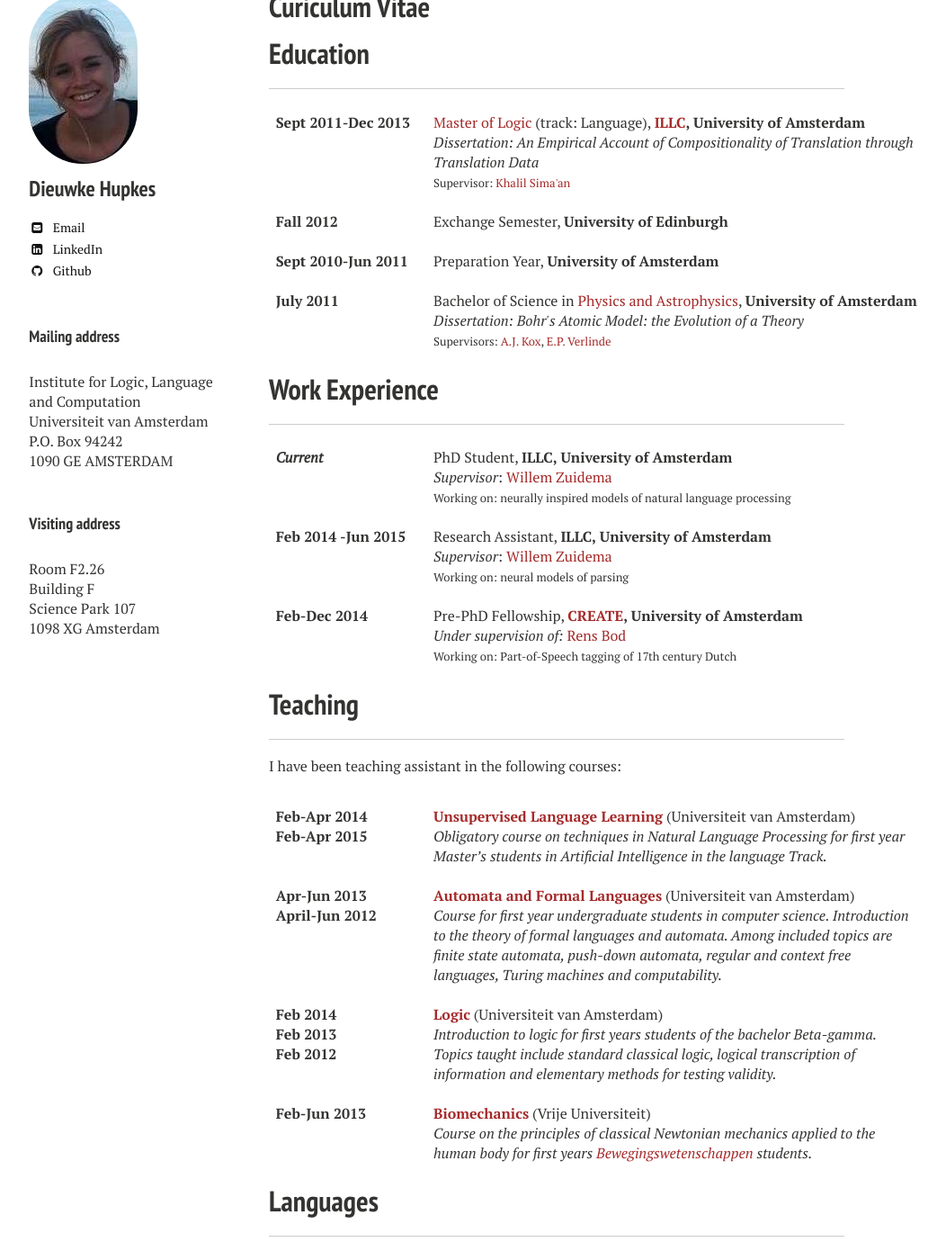
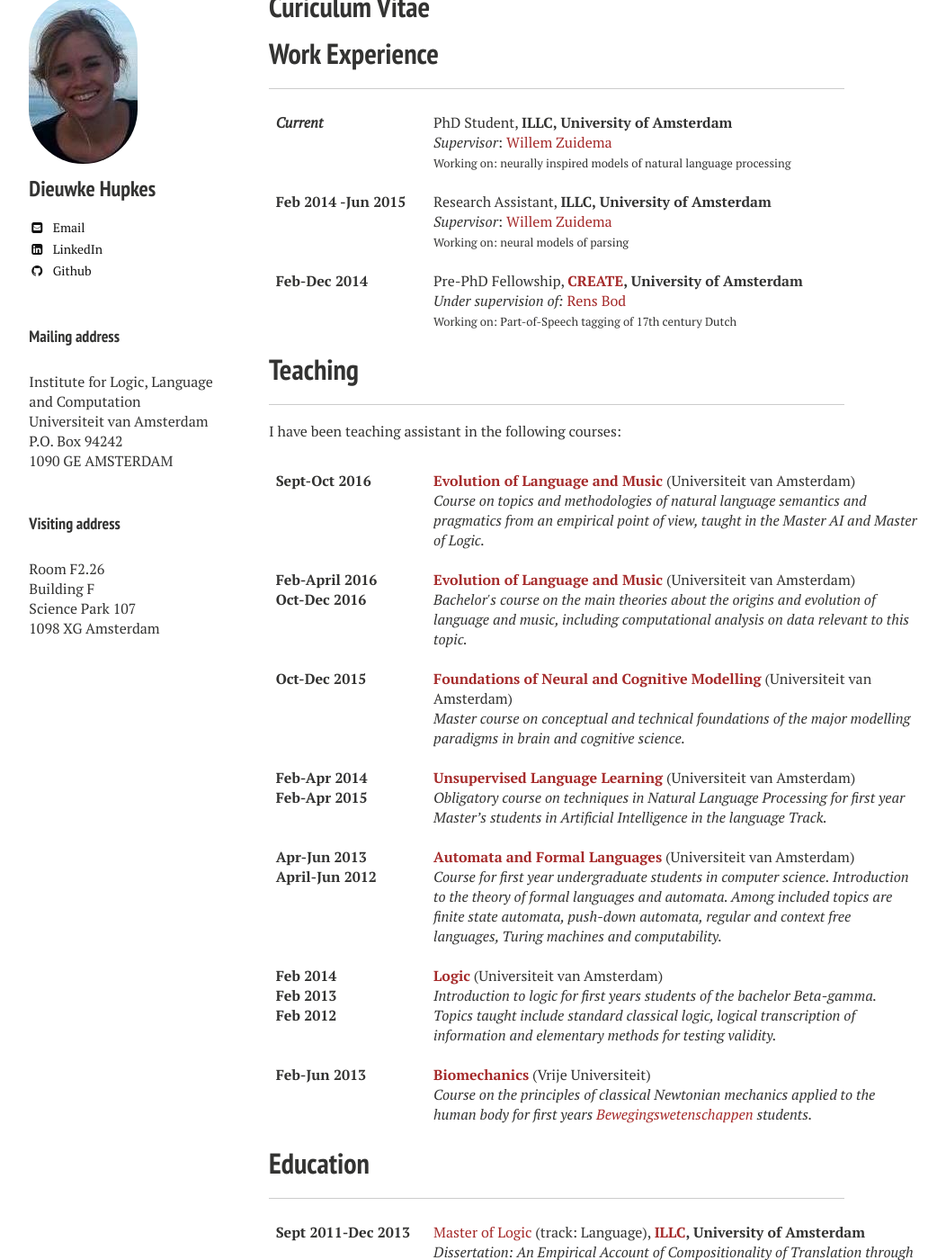
Before and after one commit to dieuwkehupkes/dieuwkehupkes.github.io, a Jekyll site: the page built from cv/index.md, in a window 1280 px wide and 1400 px high, scrolled down 428 px. Shown: the whole window at 90% size, without its empty margins (21-1073 px from the left). Built offline with Jekyll 4.4.1, drawn with Linux system fonts in a browser that asks for light colours; nearby versions of some CDN libraries; some of the changed text lies outside the part shown.

Commit message:
update teaching in cv, switch order

```diff
--- a/cv/index.md
+++ b/cv/index.md
@@ -42,34 +42,6 @@ image:
 
 </style>
 
-
-# Education
-<hr>
-
-<div id="columns">
-    <div class="date column">
-    <b>
-    Sept 2011-Dec 2013
-    <br><font size="2"></font>
-    <br><br><br><br> Fall 2012
-    <br><br> Sept 2010-Jun 2011
-    <br><br> July 2011
-    </b>
-    </div>
-    <div class="description column">
-        <a href="http://www.illc.uva.nl/MScLogic/" target="_blank"><font color="brown">Master of Logic</font></a> (track: Language), <b> <a href="http://www.illc.uva.nl" target="_blank"><font color="brown">ILLC</font></a>, University of Amsterdam </b>
-        <br><i>Dissertation: An Empirical Account of Compositionality of Translation
-        through Translation Data</i>
-        <br><font size="2"> Supervisor: <a href="https://staff.fnwi.uva.nl/k.simaan/" target="_blank"><font color="brown">Khalil Sima'an</font></a></font>
-        <br><br> Exchange Semester, <b>University of Edinburgh</b>
-        <br><br> Preparation Year, <b>University of Amsterdam</b>
-        <br><br> Bachelor of Science in <a href="http://www.uva.nl/onderwijs/bachelor/bacheloropleidingen/content/natuur--en-sterrenkunde/natuur--en-sterrenkunde.html" target = "_blank"><font color="brown">Physics and Astrophysics</font></a>, <b>University of Amsterdam</b>
-        <br><i>Dissertation: Bohr's Atomic Model: the Evolution of a Theory</i>
-        <br><font size="2"> Supervisors: <a href="http://www.uva.nl/over-de-uva/organisatie/medewerkers/content/k/o/a.j.kox/a.j.kox.html" target="_blank"><font color="brown">A.J. Kox</font></a>, <a href="http://www.uva.nl/over-de-uva/organisatie/medewerkers/content/v/e/e.p.verlinde/e.p.verlinde.html" target="_blank"><font color="brown">E.P. Verlinde</font></a></font>
-        <br><br>
-    </div>
-</div>
-
 # Work Experience
 <hr>
 
@@ -110,7 +82,11 @@ I have been teaching assistant in the following courses:
 <div id="columns">
     <div class="date column">
         <b>
-        Feb-Apr 2014
+        Sept-Oct 2016
+        <br><br><br><br><br>Feb-April 2016
+        <br> Oct-Dec 2016
+        <br><br><br><br> Oct-Dec 2015
+        <br><br><br><br><br>Feb-Apr 2014
         <br> Feb-Apr 2015
         <br><br><br>Apr-Jun 2013
         <br> April-Jun 2012
@@ -122,17 +98,59 @@ I have been teaching assistant in the following courses:
         </b>
     </div>
     <div class="description column">
-        <b><a href="http://studiegids.uva.nl/xmlpages/page/2014-2015/zoek-vak/vak/10059" target="_blank"><font color="brown">Unsupervised Language Learning</font></a></b> (Universiteit van Amsterdam)
+        <b><a href="http://studiegids.uva.nl/web/uva/sgs/en/c/12063.html" target="_blank"><font color="brown">Evolution of Language and Music</font></a></b> (Universiteit van Amsterdam)
+        <br><i> Course on topics and methodologies of natural language semantics and pragmatics from an empirical point of view, taught in the Master AI and Master of Logic.</i>
+
+        <br><br><b><a href="http://studiegids.uva.nl/xmlpages/page/2016-2017/zoek-vak/vak/1545206" target="_blank"><font color="brown">Evolution of Language and Music</font></a></b> (Universiteit van Amsterdam)
+        <br><i> Bachelor's course on the main theories about the origins and evolution of language and music, including computational analysis on data relevant to this topic.</i>
+
+        <br><br><b><a href="http://studiegids.uva.nl/web/uva/sgs/en/c/740161.html" target="_blank"><font color="brown">Foundations of Neural and Cognitive Modelling</font></a></b> (Universiteit van Amsterdam)
+        <br><i> Master course on conceptual and technical foundations of the major modelling paradigms in brain and cognitive science.</i>
+
+        <br><br><b><a href="http://studiegids.uva.nl/xmlpages/page/2014-2015/zoek-vak/vak/10059" target="_blank"><font color="brown">Unsupervised Language Learning</font></a></b> (Universiteit van Amsterdam)
         <br><i>Obligatory course on techniques in Natural Language Processing for first year Master’s students in Artificial Intelligence in the language Track.</i>
+
         <br><br><b><a href="http://studiegids.uva.nl/xmlpages/page/2014-2015/zoek-vak/vak/11993" target="_blank"><font color="brown">Automata and Formal Languages</font></a></b> (Universiteit van Amsterdam)
         <br><i>Course for first year undergraduate students in computer science. Introduction to the theory of formal languages and automata. Among included topics are finite state automata, push-down automata, regular and context free languages, Turing machines and computability.</i>
+
         <br><br><b><a href="http://studiegids.uva.nl/xmlpages/page/2014-2015/zoek-vak/vak/2946" target="_blank"><font color="brown">Logic</font></a></b> (Universiteit van Amsterdam)
         <br><i> Introduction to logic for first years students of the bachelor Beta-gamma. Topics taught include standard classical logic, logical transcription of information and elementary methods for testing validity. </i>
+
         <br><br><b><a href="http://www.fbw.vu.nl/nl/studenten/studiegids/2012-2013/bachelor/index.asp?view=module&origin=50044108&id=50044130" target="_blank"><font color="brown">Biomechanics</font></a></b> (Vrije Universiteit)
         <br><i>Course on the principles of classical Newtonian mechanics applied to the human body for first years <a href="http://www.fbw.vu.nl/nl/studenten/studiegids/2012-2013/bachelor/index.asp" target="_blank"><font color="brown">Bewegingswetenschappen</font></a> students.</i>
+
         <br><br>
     </div>
 </div>
+
+
+# Education
+<hr>
+
+<div id="columns">
+    <div class="date column">
+    <b>
+    Sept 2011-Dec 2013
+    <br><font size="2"></font>
+    <br><br><br><br> Fall 2012
+    <br><br> Sept 2010-Jun 2011
+    <br><br> July 2011
+    </b>
+    </div>
+    <div class="description column">
+        <a href="http://www.illc.uva.nl/MScLogic/" target="_blank"><font color="brown">Master of Logic</font></a> (track: Language), <b> <a href="http://www.illc.uva.nl" target="_blank"><font color="brown">ILLC</font></a>, University of Amsterdam </b>
+        <br><i>Dissertation: An Empirical Account of Compositionality of Translation
+        through Translation Data</i>
+        <br><font size="2"> Supervisor: <a href="https://staff.fnwi.uva.nl/k.simaan/" target="_blank"><font color="brown">Khalil Sima'an</font></a></font>
+        <br><br> Exchange Semester, <b>University of Edinburgh</b>
+        <br><br> Preparation Year, <b>University of Amsterdam</b>
+        <br><br> Bachelor of Science in <a href="http://www.uva.nl/onderwijs/bachelor/bacheloropleidingen/content/natuur--en-sterrenkunde/natuur--en-sterrenkunde.html" target = "_blank"><font color="brown">Physics and Astrophysics</font></a>, <b>University of Amsterdam</b>
+        <br><i>Dissertation: Bohr's Atomic Model: the Evolution of a Theory</i>
+        <br><font size="2"> Supervisors: <a href="http://www.uva.nl/over-de-uva/organisatie/medewerkers/content/k/o/a.j.kox/a.j.kox.html" target="_blank"><font color="brown">A.J. Kox</font></a>, <a href="http://www.uva.nl/over-de-uva/organisatie/medewerkers/content/v/e/e.p.verlinde/e.p.verlinde.html" target="_blank"><font color="brown">E.P. Verlinde</font></a></font>
+        <br><br>
+    </div>
+</div>
+
 
 # Languages
 <hr>
```
Also changed, not shown: other parts of cv/index.md (+4 -2 lines).
